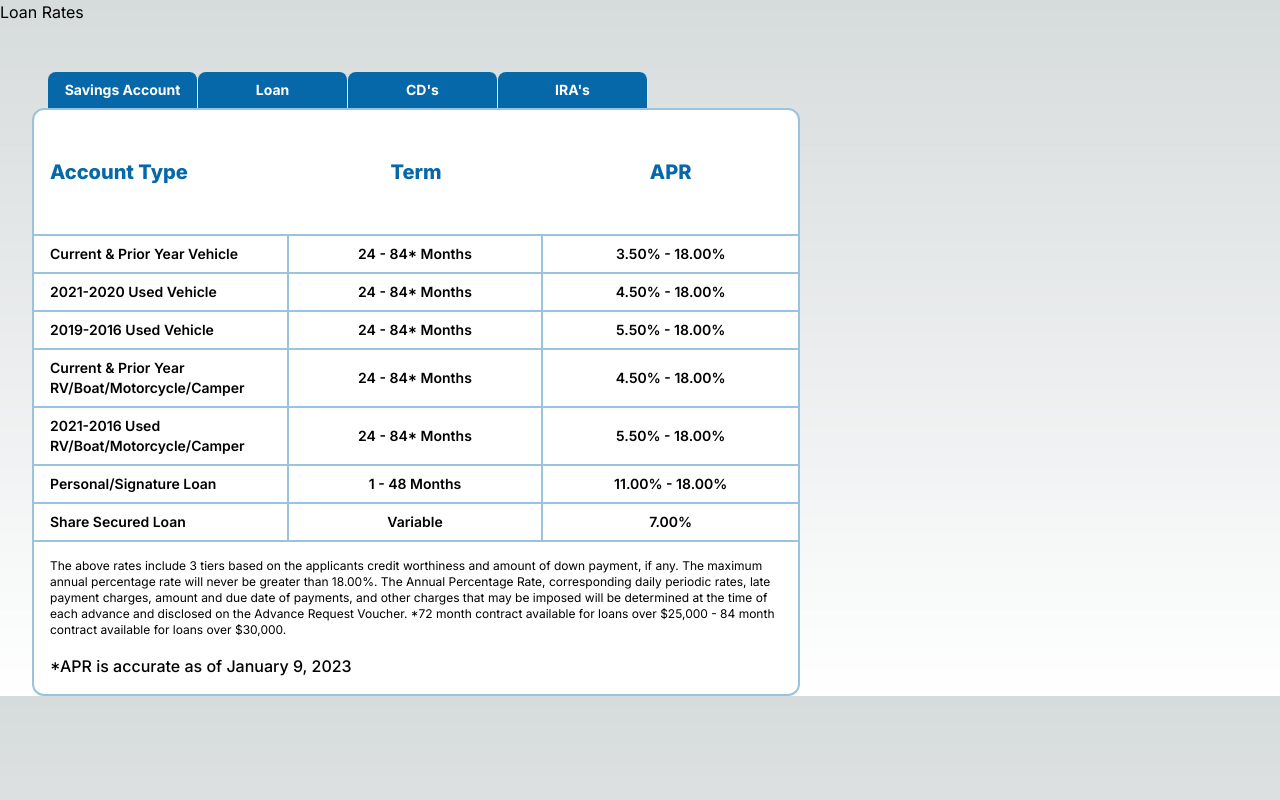
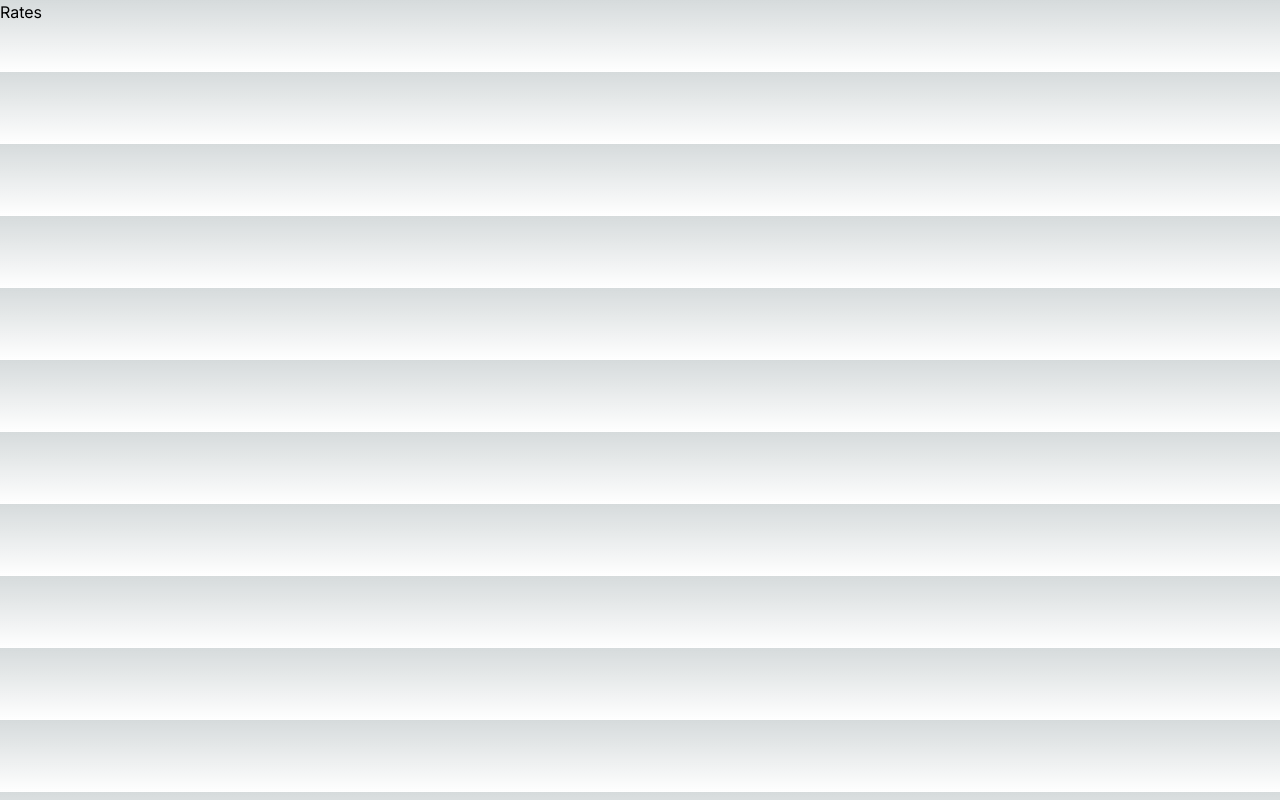
Before and after one commit to Dillonzellis/the-local-utils, a Next.js app: page / in a window 1280 px wide. Built offline with nearby package versions, Linux system fonts and the light colour scheme.

Commit message:
seperate data and components

```diff
--- a/app/data.ts
+++ b/app/data.ts
@@ -4,47 +4,3 @@ export const tabs = [
   { title: "CD's", link: "#" },
   { title: "IRA's", link: "#" },
 ];
-
-export type LoanType = {
-  accountType: string;
-  term: string;
-  apr: string;
-};
-
-export const Loans = [
-  {
-    accountType: "Current & Prior Year Vehicle",
-    term: "24 - 84* Months",
-    apr: "3.50% - 18.00%",
-  },
-  {
-    accountType: "2021-2020 Used Vehicle",
-    term: "24 - 84* Months",
-    apr: "4.50% - 18.00%",
-  },
-  {
-    accountType: "2019-2016 Used Vehicle",
-    term: "24 - 84* Months",
-    apr: "5.50% - 18.00%",
-  },
-  {
-    accountType: "Current & Prior Year RV/Boat/Motorcycle/Camper",
-    term: "24 - 84* Months",
-    apr: "4.50% - 18.00%",
-  },
-  {
-    accountType: "2021-2016 Used RV/Boat/Motorcycle/Camper",
-    term: "24 - 84* Months",
-    apr: "5.50% - 18.00%",
-  },
-  {
-    accountType: "Personal/Signature Loan",
-    term: "1 - 48 Months",
-    apr: "11.00% - 18.00%",
-  },
-  {
-    accountType: "Share Secured Loan",
-    term: "Variable",
-    apr: "7.00%",
-  },
-];
--- /dev/null
+++ b/app/loans/loanData.ts
@@ -0,0 +1,43 @@
+export type LoanType = {
+  accountType: string;
+  term: string;
+  apr: string;
+};
+
+export const Loans = [
+  {
+    accountType: "Current & Prior Year Vehicle",
+    term: "24 - 84* Months",
+    apr: "3.50% - 18.00%",
+  },
+  {
+    accountType: "2021-2020 Used Vehicle",
+    term: "24 - 84* Months",
+    apr: "4.50% - 18.00%",
+  },
+  {
+    accountType: "2019-2016 Used Vehicle",
+    term: "24 - 84* Months",
+    apr: "5.50% - 18.00%",
+  },
+  {
+    accountType: "Current & Prior Year RV/Boat/Motorcycle/Camper",
+    term: "24 - 84* Months",
+    apr: "4.50% - 18.00%",
+  },
+  {
+    accountType: "2021-2016 Used RV/Boat/Motorcycle/Camper",
+    term: "24 - 84* Months",
+    apr: "5.50% - 18.00%",
+  },
+  {
+    accountType: "Personal/Signature Loan",
+    term: "1 - 48 Months",
+    apr: "11.00% - 18.00%",
+  },
+  {
+    accountType: "Share Secured Loan",
+    term: "Variable",
+    apr: "7.00%",
+  },
+];
--- a/app/loans/page.tsx
+++ b/app/loans/page.tsx
@@ -1,13 +1,12 @@
-import React from "react";
-import { Loans } from "../data";
 import ContentRow from "../table/ContentRow";
 import Disclaimer from "../table/Disclaimer";
 import RateTable from "../table/RateTable";
-import Tab from "../table/Tab";
+
 import TableContainer from "../table/TableContainer";
 import TableHead from "../table/TableHead";
 import TableHeadCell from "../table/TableHeadCell";
 import TopBar from "../table/TopBar";
+import { Loans } from "./loanData";
 
 const LoanTable = () => {
   return (
--- a/app/page.tsx
+++ b/app/page.tsx
@@ -1,15 +1,7 @@
-import Table from "./table/Table";
-import TopBar from "./table/TopBar";
-
 export default function Home() {
   return (
     <main>
-      <h1 className="mb-12">Loan Rates</h1>
-
-      <div className="min-w-[700px] max-w-[800px] overflow-x-auto">
-        <TopBar />
-        <Table />
-      </div>
+      <h1 className="mb-12">Rates</h1>
     </main>
   );
 }
--- a/app/table/ContentRow.tsx
+++ b/app/table/ContentRow.tsx
@@ -1,4 +1,4 @@
-import { LoanType } from "../data";
+import { LoanType } from "../loans/loanData";
 import Cell from "./Cell";
 
 const ContentRow = ({ accountType, term, apr }: LoanType) => {
--- a/app/table/Table.tsx
+++ /dev/null
@@ -1,27 +0,0 @@
-import { Loans } from "../data";
-import ContentRow from "./ContentRow";
-import Disclaimer from "./Disclaimer";
-import TableHeadCell from "./TableHeadCell";
-
-const Table = () => {
-  return (
-    <div className="loan-table ml-8 flex flex-col rounded-xl border-2 border-primaryBlue-300 bg-white">
-      <div className="grid grid-cols-3">
-        <TableHeadCell title="Account Type" />
-        <TableHeadCell title="Term" className="text-center" />
-        <TableHeadCell title="APR" className="text-center" />
-      </div>
-      {Loans.map((loan, idx) => (
-        <ContentRow
-          key={idx}
-          accountType={loan.accountType}
-          term={loan.term}
-          apr={loan.apr}
-        />
-      ))}
-      <Disclaimer />
-    </div>
-  );
-};
-
-export default Table;
```
